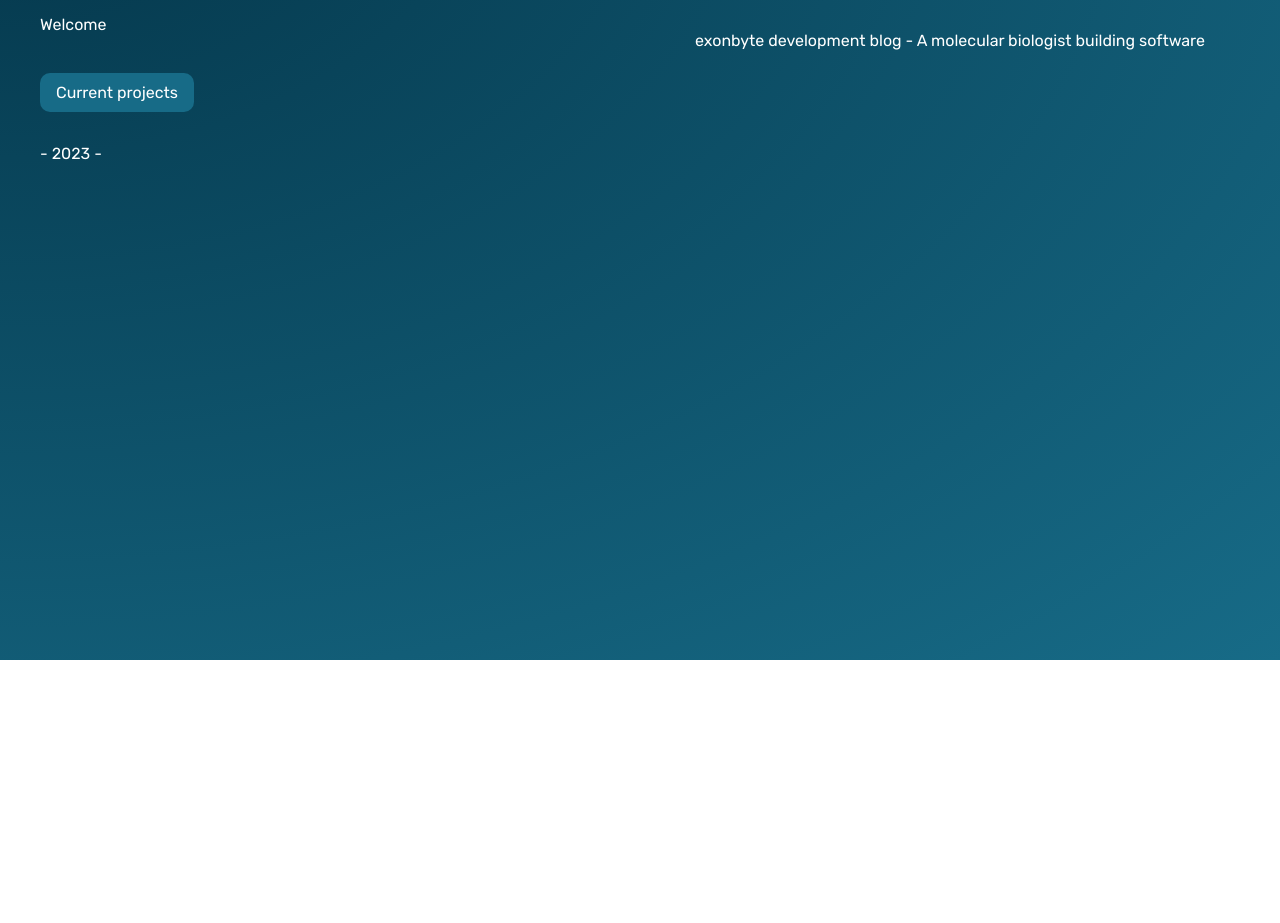
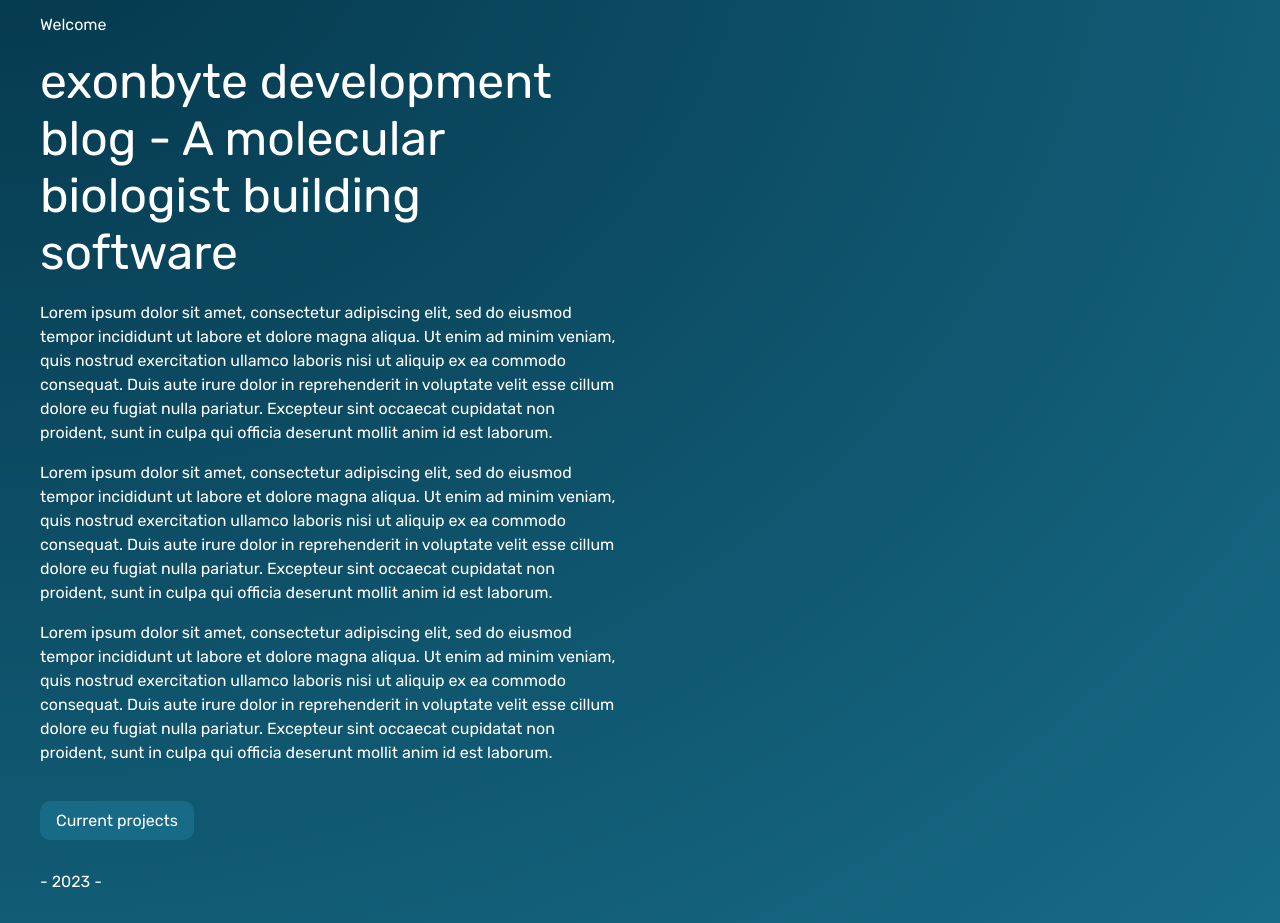
Before and after one commit to istvan-tamas/exonbyte-blog, a Gatsby site: page / in a window 1280 px wide. Shown: the part 140-1063 px from the top of the page. Before the commit the page ends 800 px from the top, so only its background shows below. Built offline with nearby package versions, Linux system fonts and the light colour scheme; Gatsby itself is replaced by a stand-in of ours.

Commit message:
Added placeholder text to the index page

```diff
--- a/src/css/home.module.css
+++ b/src/css/home.module.css
@@ -14,7 +14,7 @@
 }
 .btn {
 	display: inline-block;
-    background: #176B87;
+	background: #176b87;
 	padding: 10px 16px;
 	border-radius: 10px;
 	margin-top: 20px;
--- a/src/pages/index.js
+++ b/src/pages/index.js
@@ -12,13 +12,43 @@ export default function Home({ data }) {
 				<div>
 					<h1>Home</h1>
 					<p>Welcome</p>
+					<h3>
+						{title} - {description}
+					</h3>
+					<p>
+						Lorem ipsum dolor sit amet, consectetur adipiscing elit, sed do
+						eiusmod tempor incididunt ut labore et dolore magna aliqua. Ut enim
+						ad minim veniam, quis nostrud exercitation ullamco laboris nisi ut
+						aliquip ex ea commodo consequat. Duis aute irure dolor in
+						reprehenderit in voluptate velit esse cillum dolore eu fugiat nulla
+						pariatur. Excepteur sint occaecat cupidatat non proident, sunt in
+						culpa qui officia deserunt mollit anim id est laborum.
+					</p>
+
+					<p>
+						Lorem ipsum dolor sit amet, consectetur adipiscing elit, sed do
+						eiusmod tempor incididunt ut labore et dolore magna aliqua. Ut enim
+						ad minim veniam, quis nostrud exercitation ullamco laboris nisi ut
+						aliquip ex ea commodo consequat. Duis aute irure dolor in
+						reprehenderit in voluptate velit esse cillum dolore eu fugiat nulla
+						pariatur. Excepteur sint occaecat cupidatat non proident, sunt in
+						culpa qui officia deserunt mollit anim id est laborum.
+					</p>
+
+					<p>
+						Lorem ipsum dolor sit amet, consectetur adipiscing elit, sed do
+						eiusmod tempor incididunt ut labore et dolore magna aliqua. Ut enim
+						ad minim veniam, quis nostrud exercitation ullamco laboris nisi ut
+						aliquip ex ea commodo consequat. Duis aute irure dolor in
+						reprehenderit in voluptate velit esse cillum dolore eu fugiat nulla
+						pariatur. Excepteur sint occaecat cupidatat non proident, sunt in
+						culpa qui officia deserunt mollit anim id est laborum.
+					</p>
+
 					<Link className={styles.btn} to="/projects">
 						Current projects
 					</Link>
 				</div>
-				<p>
-					{title} - {description}
-				</p>
 			</section>
 		</Layout>
 	);
```
Lines whose indentation alone changed are shown as unchanged.
